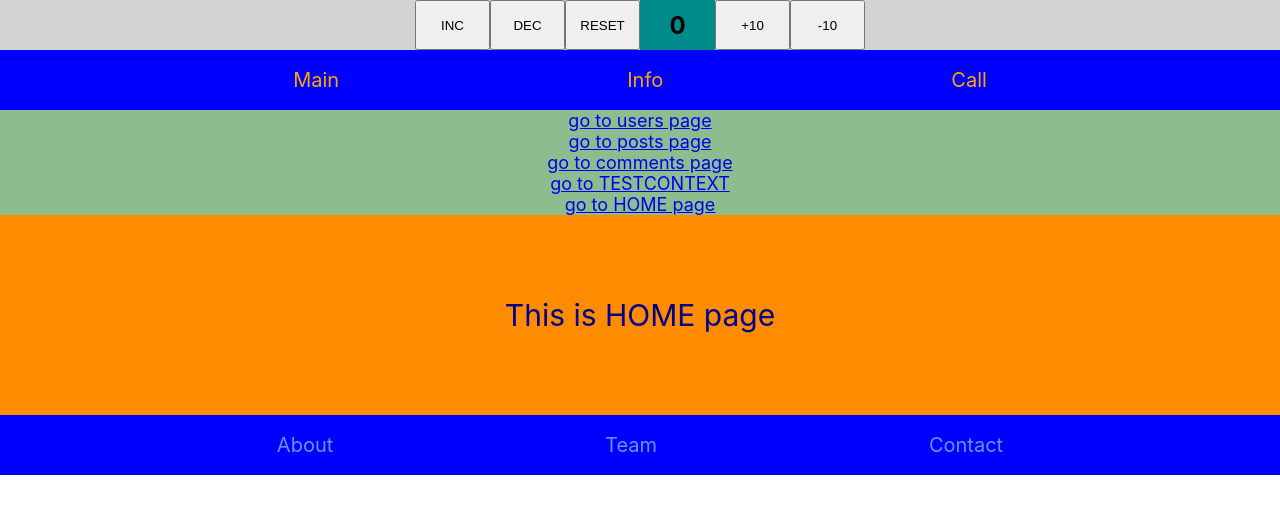
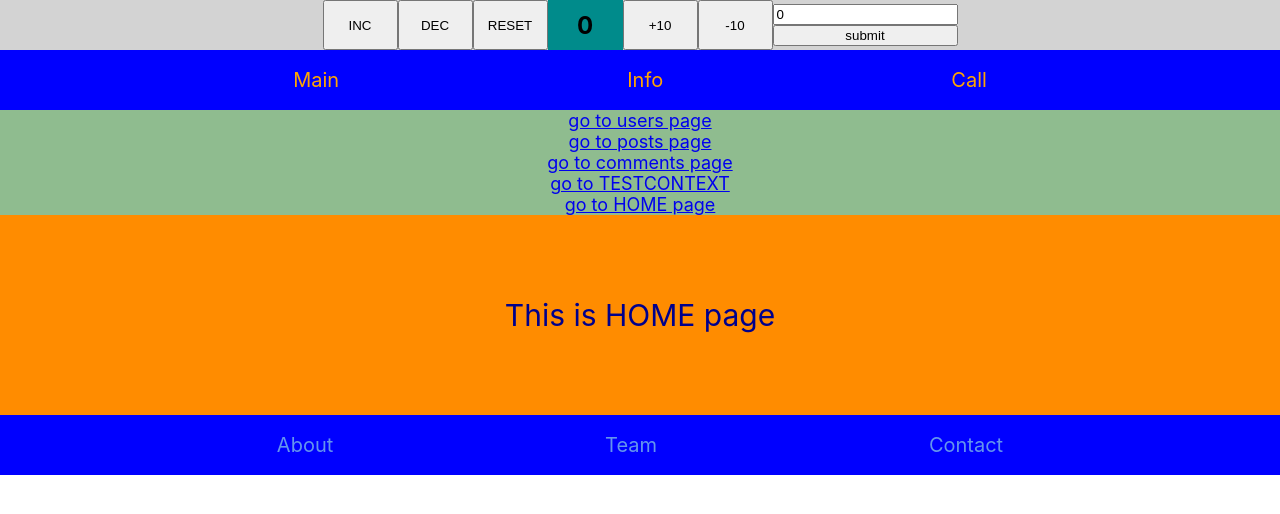
Before and after one commit to Hyrycham/lesson1_REACT, a React (Create React App) app: page / in a window 1280 px wide. Shown: the top 514 px of the page. Built offline with nearby package versions, Linux system fonts and the light colour scheme; no server answers.

Commit message:
add  Counter button

```diff
--- a/src/App.css
+++ b/src/App.css
@@ -114,3 +114,9 @@ height: 50px;
     background-color: darkcyan;
 
 }
+form{
+    margin: 0;
+    padding: 0;
+    display: flex;
+    flex-direction: column;
+}
--- a/src/App.js
+++ b/src/App.js
@@ -34,6 +34,21 @@ const SomeChildComponent=()=>{
 export default App
 function App() {
     const dispatch=useDispatch()
+
+    // ===========================
+let  [incValue, setIncValue]= useState(0);
+    function onSubmitInc(e){
+               dispatch({type:'INCVALUE', payload:e.target.incValue.value })
+               e.preventDefault()
+           }
+    // function onSubmitDec(e){
+    //     dispatch({type:'DECVALUE', payload:e.target.incValue.value })
+    //     e.preventDefault()
+    // }
+    function onIncChange(e){
+        setIncValue(e.target.value);
+    }
+
 //    ------------------------------------------
     let [user, setUser]=useState(null);
     let appFn = (id) => {getUser(id).then(value => setUser(value.data))};
@@ -85,6 +100,11 @@ function App() {
               <div className={'CenT CounterBtn'} >
                   <button  className={' CenT CounterBtn'} onClick={()=>{dispatch({type:'DEC10'})}}> -10 </button>
               </div>
+
+              <form onSubmit={onSubmitInc}  >
+                          <input type={'number'} name={'incValue'} value={incValue} onChange={onIncChange} />
+                  <button  > submit</button>
+                     </form>
 
 
           </div>
--- a/src/index.js
+++ b/src/index.js
@@ -25,6 +25,12 @@ const  counterReducer =  (state=initialState,action) =>{
         case 'DEC10':{
             return {...state, counterValue:  state.counterValue-10}
         }
+        case 'INCVALUE':{
+            return {...state, counterValue:  +state.counterValue + +action.payload}
+        }
+        // case 'DECVALUE':{
+        //     return {...state, counterValue:  +state.counterValue - +action.payload}
+        // }
         default :
             return state;
     }
```
